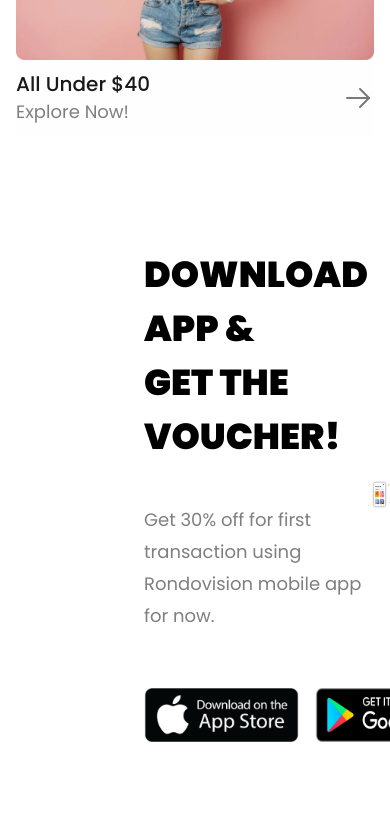
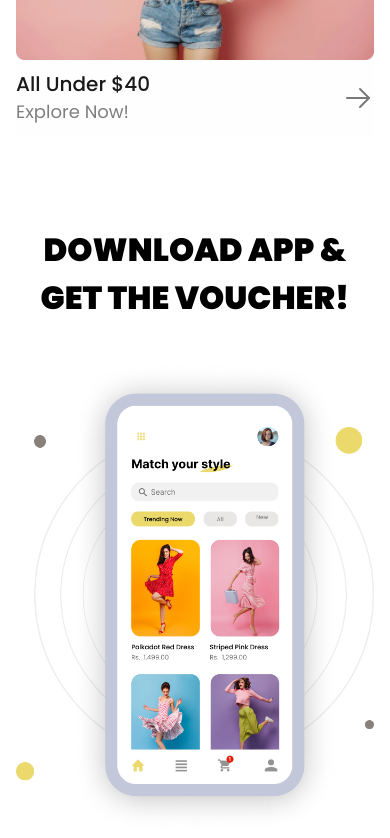
Before and after one commit to Luismkm/fashion, a React (Vite) app: page / in a window 390 px wide. Shown: the part 4300-5138 px from the top of the page. Built offline with nearby package versions, Linux system fonts and the light colour scheme.

Commit message:
feat: apply responsive layout in app banner component

```diff
--- a/src/pages/landing/components/appBanner.tsx
+++ b/src/pages/landing/components/appBanner.tsx
@@ -4,27 +4,27 @@
 
 export function AppBanner() {
   return (
-    <section className="max-w-[1120px] mx-auto flex justify-between items-center pl-36 pt-28 pb-28">
+    <section className="max-w-[1120px] h-[960px] ss:h-[1066px] my-0 sm:my-12 md:my-24 lg:my-0 px-4 mx-auto flex lg:flex-row justify-center items-center">
       <div>
-        <strong className="text-4xl font-black leading-[150%] mb-10 block">
+        <strong className="text-[2rem] ss:text-[38px] sm:text-[2.5rem] md:text-[3rem] leading-[150%] lg:text-[3rem] text-center xl:text-start font-black  mb-10 block">
           DOWNLOAD APP &
-          {' '}
           <br />
           GET THE VOUCHER!
         </strong>
-        <p className="text-lg text-gray-600 mb-14 leading-[32px]">
+        <div className="lg:hidden max-w-[560px] bg-white-100">
+          <img src={mobile} alt="" className="object-contain w-[100%] h-[100%]" />
+        </div>
+        <p className="text-lg text-center xl:text-start text-gray-600 mb-14 leading-[32px]">
           Get 30% off for first transaction using
-          {' '}
           <br />
-          {' '}
           Rondovision mobile app for now.
         </p>
-        <div className="flex flex-row gap-4 h-[54px]">
+        <div className="flex flex-row justify-center xl:justify-start gap-4 h-[54px]">
           <img src={appleStore} alt="" />
           <img src={googlePlay} alt="" />
         </div>
       </div>
-      <div className="max-w-[560px] bg-white-100">
+      <div className="hidden lg:block max-w-[560px] bg-white-100">
         <img src={mobile} alt="" className="object-contain w-[100%] h-[100%]" />
       </div>
     </section>
```
